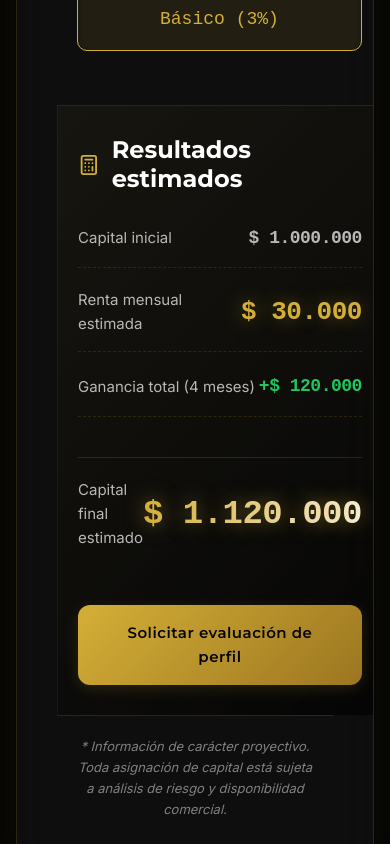
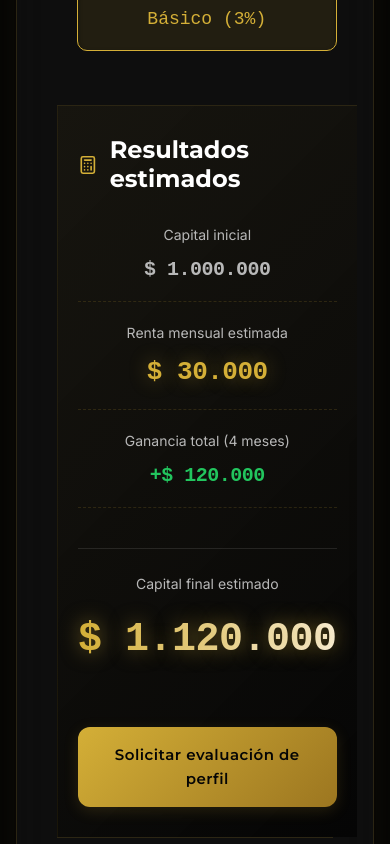
Before and after one commit to budyto/inversiones-mym, a React (Vite) app: page /inversiones in a window 390 px wide. Shown: the part 8200-9044 px from the top of the page. Built offline with nearby package versions, Linux system fonts and the light colour scheme.

Commit message:
Mejora brutal del layout de resultados en mobile para evitar desbordes

```diff
--- a/src/components/Simulator.css
+++ b/src/components/Simulator.css
@@ -274,4 +274,38 @@
   .radio-btn:last-child {
     border-bottom: none;
   }
+
+  .results-header {
+    justify-content: center;
+  }
+
+  .result-row {
+    flex-direction: column;
+    align-items: center;
+    text-align: center;
+    gap: 8px;
+  }
+
+  .result-row span {
+    font-size: 14px;
+  }
+
+  .result-row strong {
+    font-size: 20px;
+  }
+
+  .result-row.total {
+    align-items: center;
+    gap: 12px;
+    padding-top: 24px;
+  }
+
+  .result-row.total strong {
+    font-size: 40px;
+  }
+
+  .simulator-note {
+    font-size: 12px;
+    padding: 20px 15px;
+  }
 }
```
